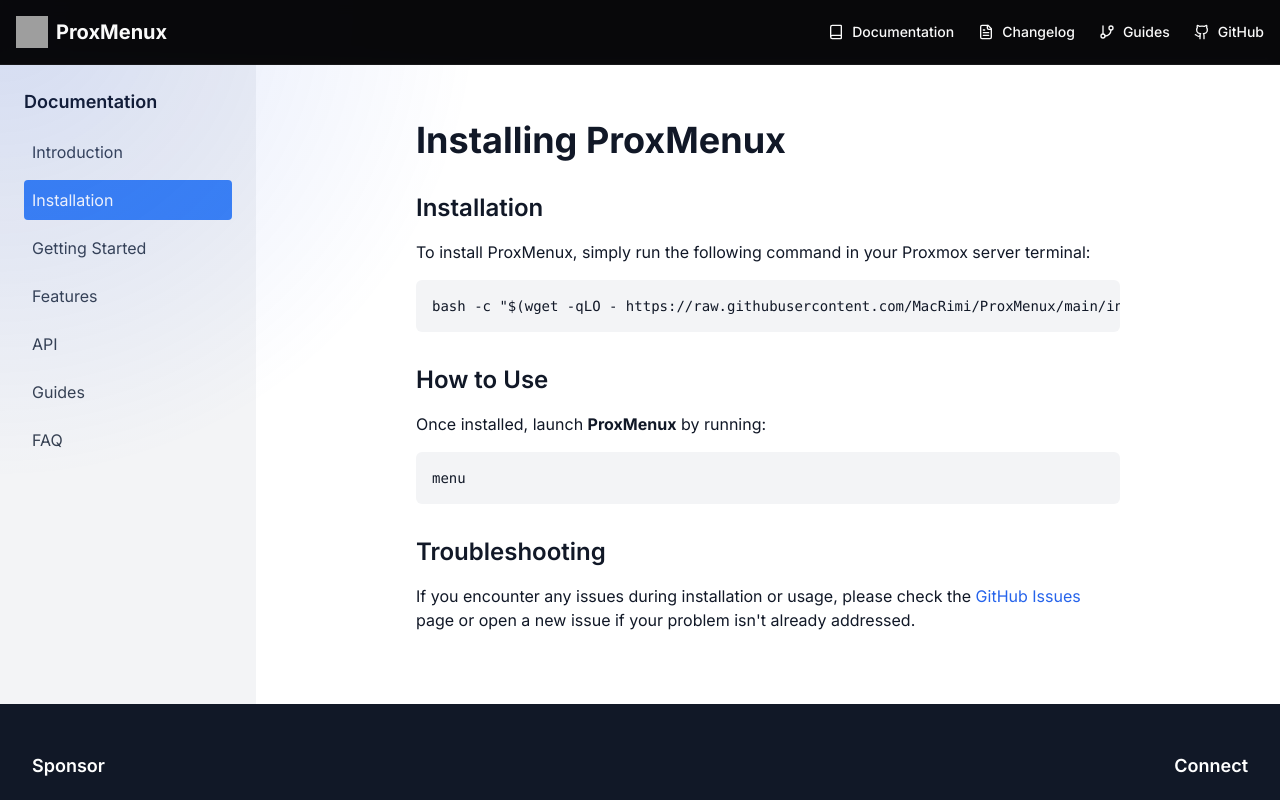
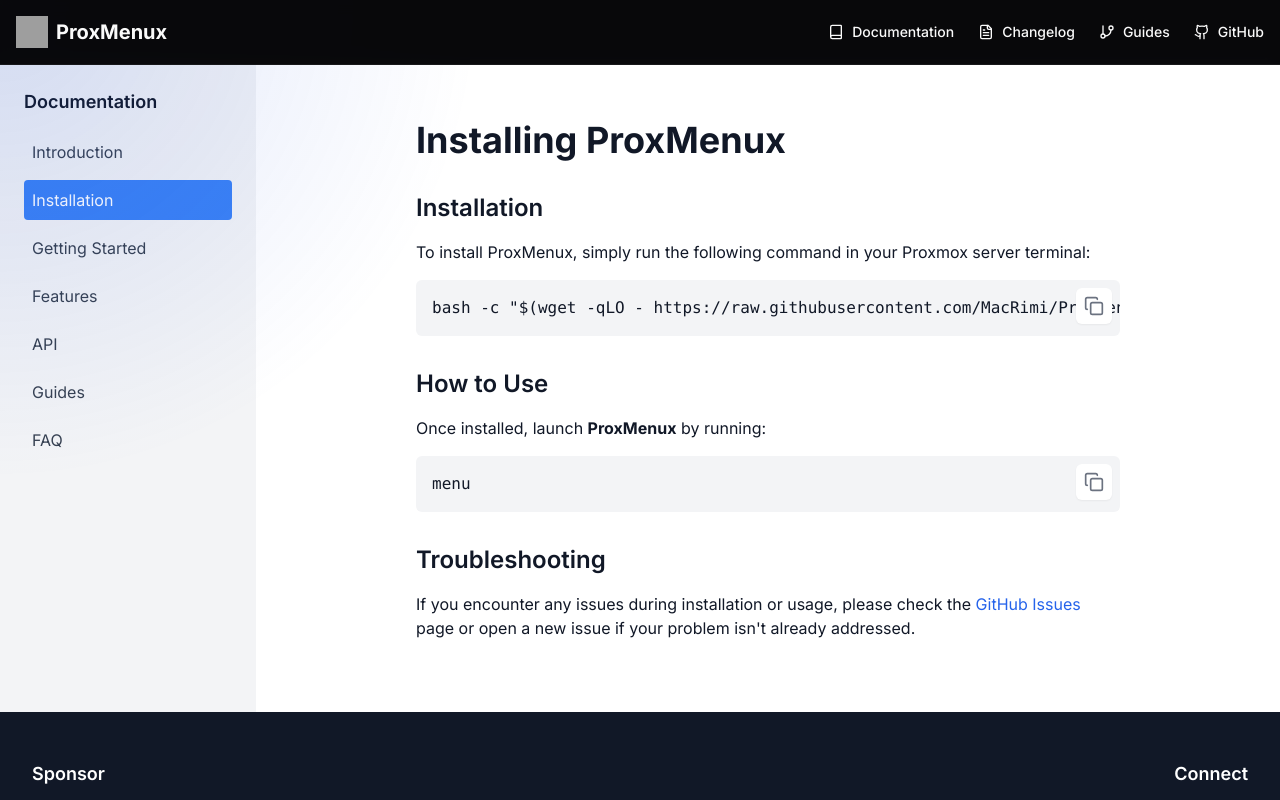
Before and after one commit to mithubindia/vmenu, a Next.js app in the folder web/: page /docs/installation in a window 1280 px wide. Shown: the top 800 px of the page. Built offline with nearby package versions, Linux system fonts and the light colour scheme; grey boxes are pictures that could not be loaded.

Commit message:
Update page.tsx

```diff
--- a/web/app/docs/installation/page.tsx
+++ b/web/app/docs/installation/page.tsx
@@ -1,23 +1,21 @@
+import CopyableCode from "@/components/CopyableCode"
+
 export default function InstallationPage() {
+  const installationCode = `bash -c "$(wget -qLO - https://raw.githubusercontent.com/MacRimi/ProxMenux/main/install_proxmenux.sh)"`
+
   return (
     <div className="max-w-3xl mx-auto px-4 sm:px-6 lg:px-8 py-8 text-gray-900">
       <h1 className="text-3xl sm:text-4xl font-bold mb-6">Installing ProxMenux</h1>
 
       <h2 className="text-2xl font-semibold mt-8 mb-4">Installation</h2>
       <p className="mb-4">To install ProxMenux, simply run the following command in your Proxmox server terminal:</p>
-      <pre className="bg-gray-100 p-4 rounded-md overflow-x-auto text-sm">
-        <code>
-          bash -c "$(wget -qLO - https://raw.githubusercontent.com/MacRimi/ProxMenux/main/install_proxmenux.sh)"
-        </code>
-      </pre>
+      <CopyableCode code={installationCode} />
 
       <h2 className="text-2xl font-semibold mt-8 mb-4">How to Use</h2>
       <p className="mb-4">
         Once installed, launch <strong>ProxMenux</strong> by running:
       </p>
-      <pre className="bg-gray-100 p-4 rounded-md overflow-x-auto text-sm">
-        <code>menu</code>
-      </pre>
+      <CopyableCode code="menu" />
 
       <h2 className="text-2xl font-semibold mt-8 mb-4">Troubleshooting</h2>
       <p className="mb-4">
```
